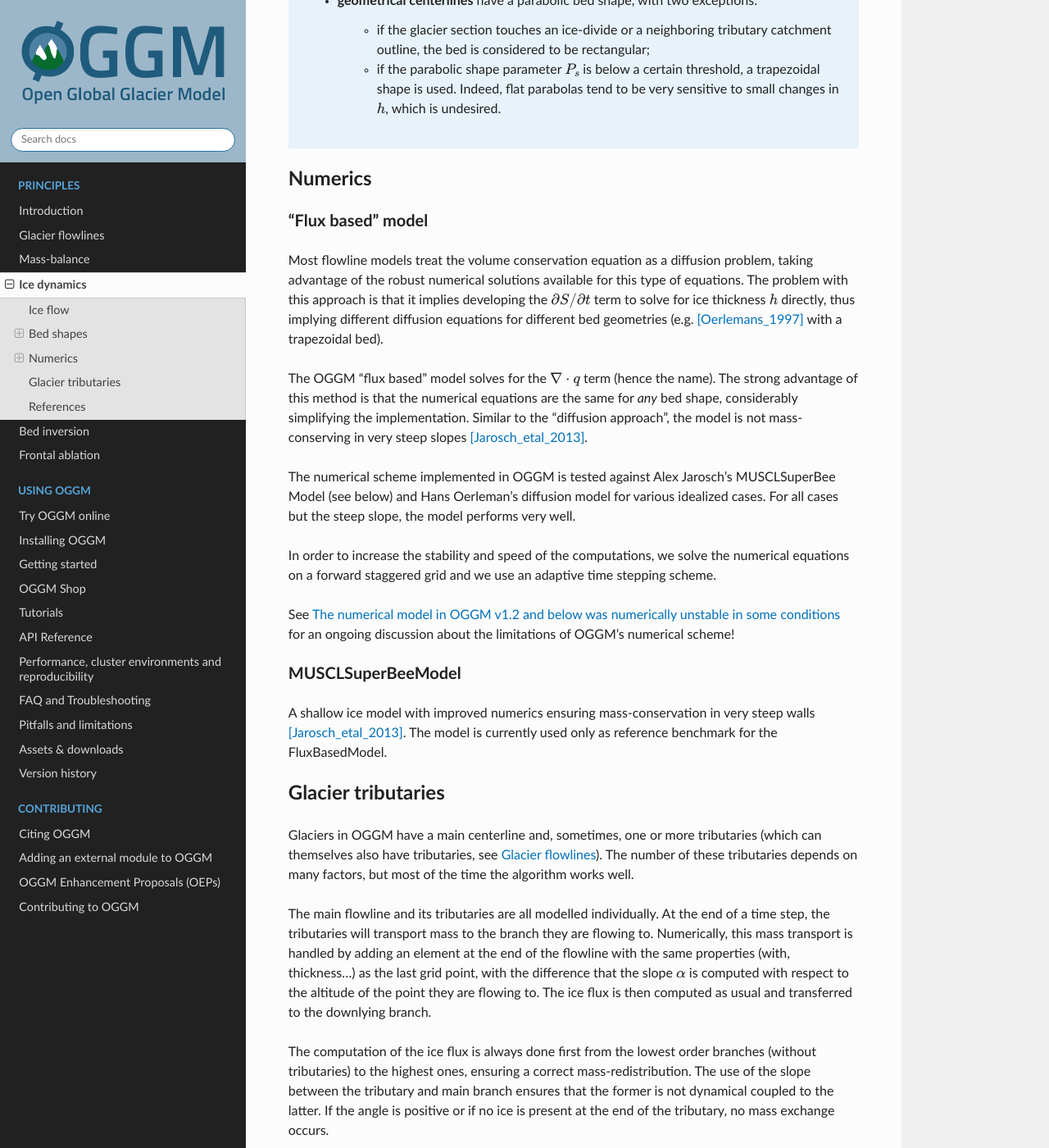
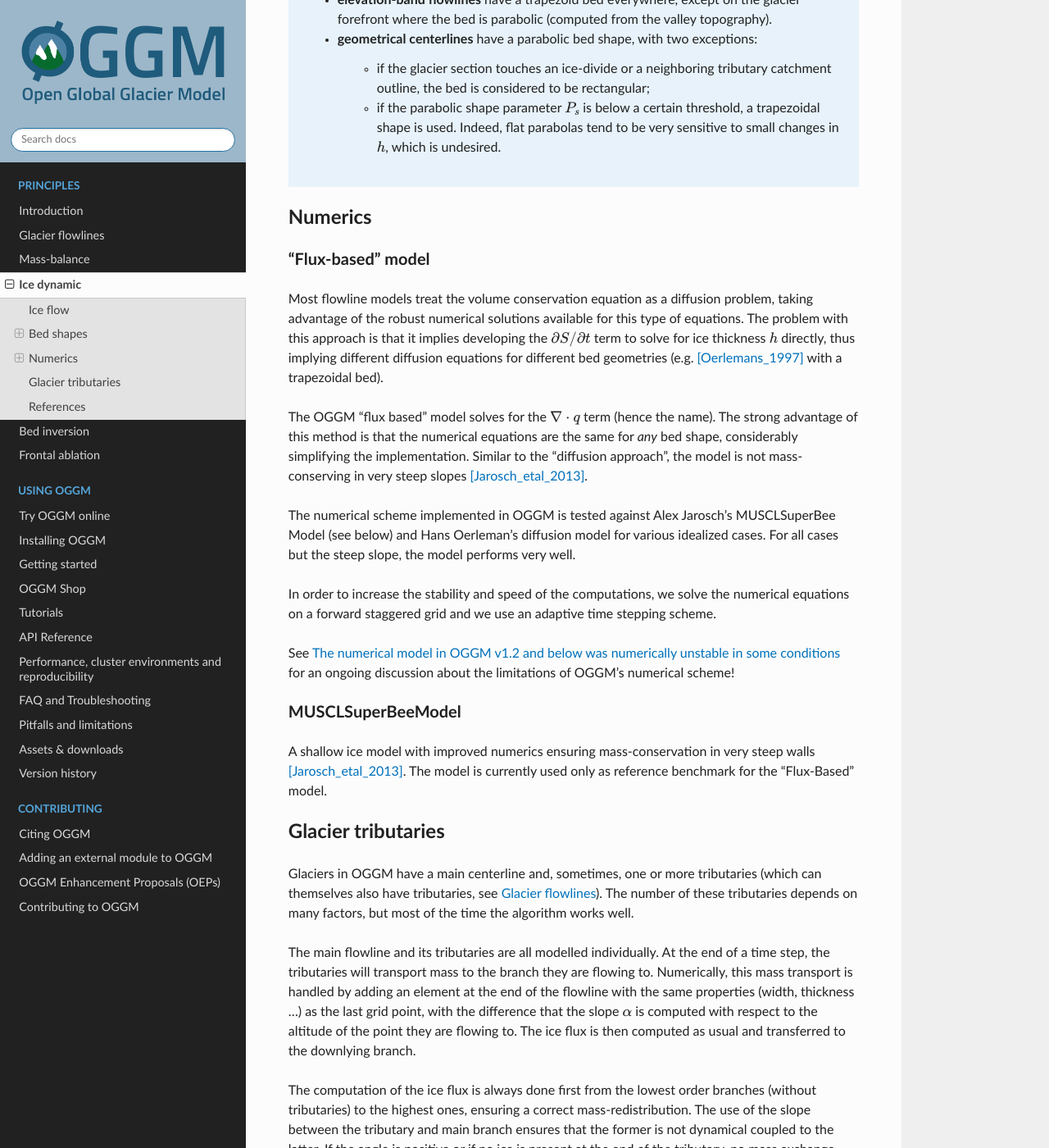
Before and after one commit to OGGM/oggm, a Sphinx documentation site: the page built from docs/ice-dynamics.rst, in a window 1280 px wide and 1400 px high, scrolled down 3285 px. Shown: the whole window at 82% size. Built offline with Sphinx 7.4.7 and the Read the Docs theme 2.0.0, drawn with Linux system fonts in a browser that asks for light colours; the version number could not be read and is left out; some of the changed text lies outside the part shown.

Commit message:
Update ice-dynamics.rst

```diff
--- a/docs/ice-dynamics.rst
+++ b/docs/ice-dynamics.rst
@@ -1,7 +1,7 @@
-Ice dynamics
+Ice dynamic
 ============
 
-The glaciers in OGGM are represented by a depth integrated flowline
+The glaciers in OGGM are represented by a depth-integrated flowline
 model. The equations for the isothermal shallow ice are solved along
 the glacier centerline, computed to represent best the flow of ice
 along the glacier (see for example `antarcticglaciers.org`_ for a general
@@ -50,7 +52,7 @@ temperature‐dependent creep parameter :math:`A`:
 
     f_d = \frac{2 A}{n + 2}
 
-The basal shear stress :math:`\tau` depends e.g. on the geometry of the bed
+The basal shear stress :math:`\tau` depends for examle on the geometry of the bed
 [Cuffey_Paterson_2010]_. Currently it is assumed to be
 equal to the driving stress :math:`\tau_d`:
 
@@ -58,8 +60,9 @@ equal to the driving stress :math:`\tau_d`:
 
     \tau_d = \alpha \rho g h
 
-where :math:`\alpha` is the slope of the flowline and :math:`\rho` the density
-of ice. Both the ``FluxBasedModel`` and the ``MUSCLSuperBeeModel`` solve
+where :math:`\alpha` is the slope of the flowline, :math:`\rho` the density
+of ice and `g` the Earth gravity acceleration.
+Both the ``FluxBasedModel`` and the ``MUSCLSuperBeeModel`` solve
 for these equations, but with different numerical schemes.
 
 
@@ -121,7 +124,7 @@ Parabolic
 
 
 Parabolic shape with one degree of freedom, which makes it particularly
-useful for the bed inversion: if :math:`S` and :math:`w` are known:
+useful for the bed inversion .If :math:`S` and :math:`w` are known:
 
 .. math::
 
@@ -160,7 +163,7 @@ A combination of rectangular, trapezoidal and parabolic shapes.
 Numerics
 --------
 
-"Flux based" model
+"Flux-based" model
 ~~~~~~~~~~~~~~~~~~
 
 Most flowline models treat the volume conservation equation as a
@@ -194,7 +197,7 @@ MUSCLSuperBeeModel
 
 A shallow ice model with improved numerics ensuring mass-conservation in
 very steep walls [Jarosch_etal_2013]_. The model is currently used only as
-reference benchmark for the FluxBasedModel.
+reference benchmark for the "Flux-Based" model.
 
 
 Glacier tributaries
@@ -209,7 +212,7 @@ The main flowline and its tributaries are all modelled individually.
 At the end of a time step, the tributaries will transport mass to the branch
 they are flowing to. Numerically, this mass transport is
 handled by adding an element at the end of the flowline with the same
-properties (with, thickness...) as the last grid point, with the difference
+properties (width, thickness ...) as the last grid point, with the difference
 that the slope :math:`\alpha` is computed with respect to the altitude of
 the point they are flowing to. The ice flux is then computed as usual and
 transferred to the downlying branch.
```
Also changed, not shown: other parts of docs/ice-dynamics.rst (+6 -4 lines).
